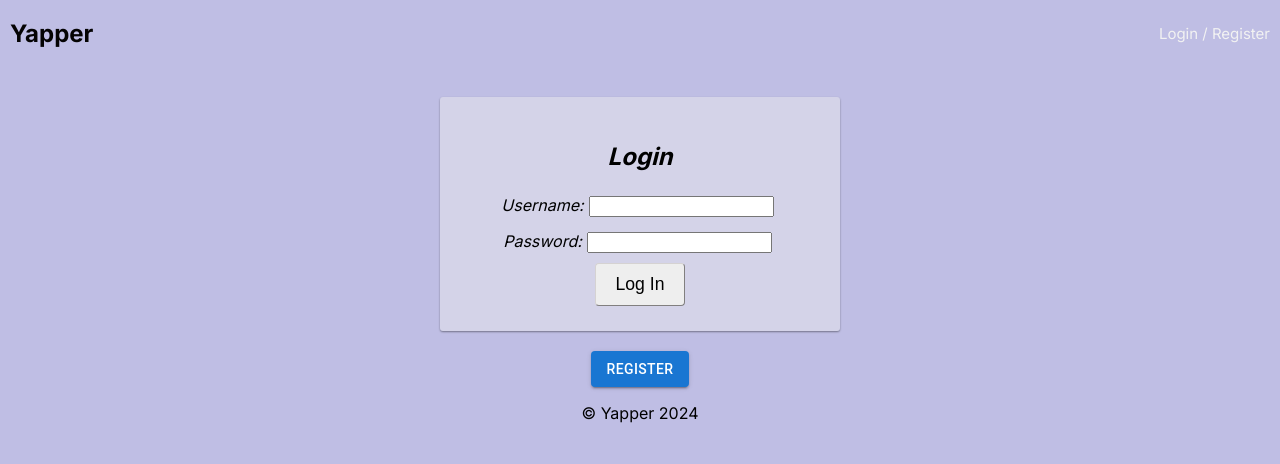
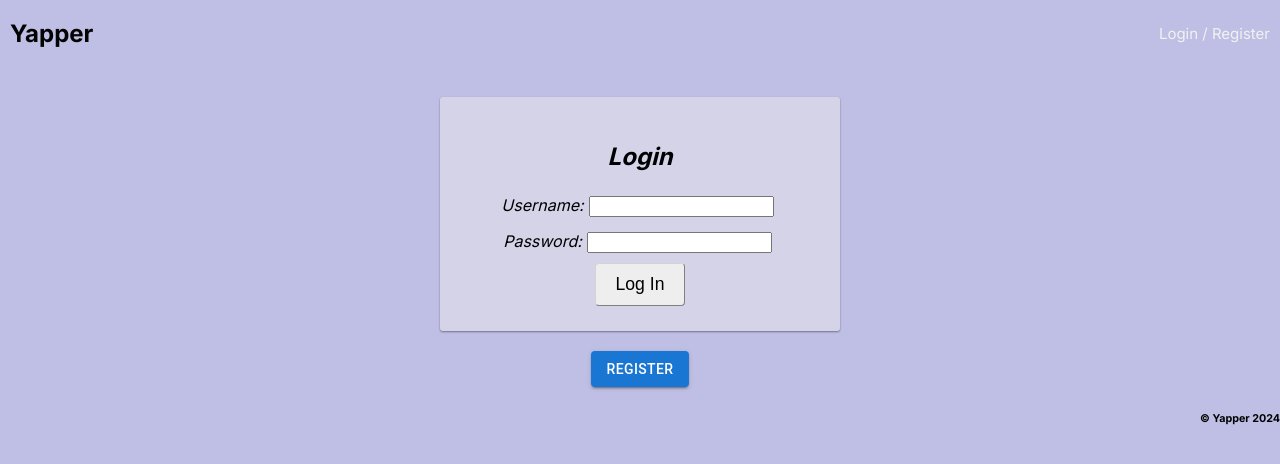
Before and after one commit to janetscanlon/yapper, a React (Vite) app: page /#/profile in a window 1280 px wide. Before the commit this address led to /#/login. Shown: the top 464 px of the page. Built offline with nearby package versions, Linux system fonts and the light colour scheme; no server answers.

Commit message:
trying to figure out how to style my footer lol

```diff
--- a/src/components/Footer/Footer.css
+++ b/src/components/Footer/Footer.css
@@ -1,5 +1,5 @@
-footer {
+/* footer {
   margin-top: 80px;
   padding: 20px;
-  text-align: center;
-}
+  text-align: right;
+} */
--- a/src/components/Footer/Footer.jsx
+++ b/src/components/Footer/Footer.jsx
@@ -1,5 +1,8 @@
 import React from 'react';
 import './Footer.css';
+import '../ProfilePage/ProfileInfo.css'
+
+import { Typography } from '@mui/material';
 
 // This is one of our simplest components
 // It doesn't have local state, so it can be a function component.
@@ -7,7 +10,7 @@ import './Footer.css';
 // or even care what the redux state is, so it doesn't need 'connect()'
 
 function Footer() {
-  return <p>&copy; Yapper 2024</p>;
+  return <Typography variant='subtitle1' class='profileInfo'>&copy; Yapper 2024</Typography>;
 }
 
 export default Footer;
--- a/src/components/ProfilePage/ProfileInfo.css
+++ b/src/components/ProfilePage/ProfileInfo.css
@@ -1,3 +1,3 @@
-.MuiContainer {
-    text-align: right;
+.profileInfo {
+    float: right;
 }
--- a/src/components/ProfilePage/ProfileInfo.jsx
+++ b/src/components/ProfilePage/ProfileInfo.jsx
@@ -47,7 +47,7 @@ function ProfileInfo() {
     }
     return(
         <styledBox>
-            <Container classes='profileInfo'>
+            <Container class='profileInfo'>
                 <Typography variant='h4'>{user.first_name}</Typography>
                 <Typography variant='caption'>{user.pronouns}</Typography>
                 <Typography variant='subtitle2'>
@@ -59,8 +59,6 @@ function ProfileInfo() {
                     </Typography>}
 
                 <Button onClick={toNewReviewPage} variant='contained'>New Review</Button>
-            </Container>
-            <Container>
                     <Typography>Your Friends</Typography>
             </Container>
         </styledBox>
```
Lines whose indentation alone changed are shown as unchanged.
